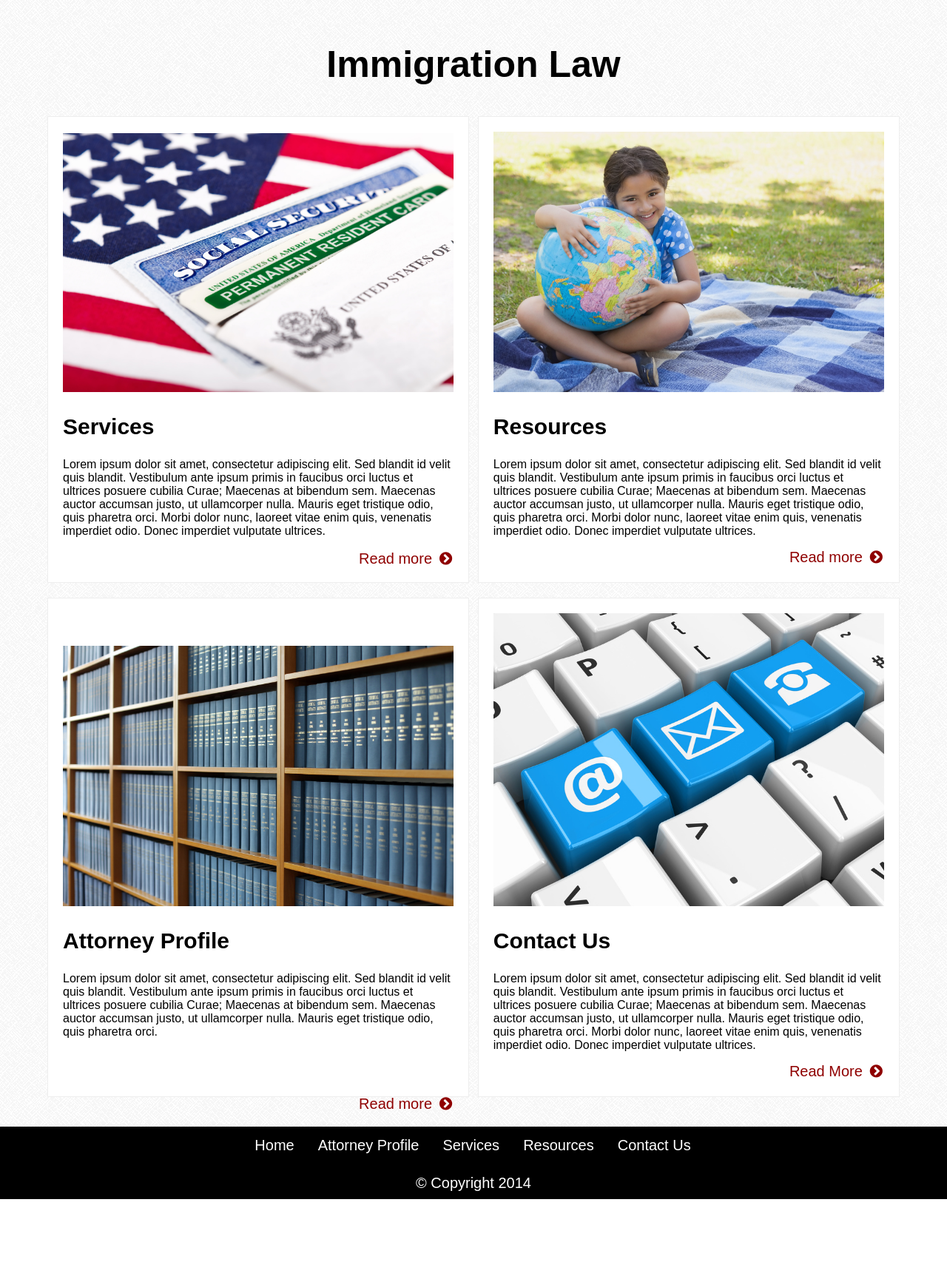
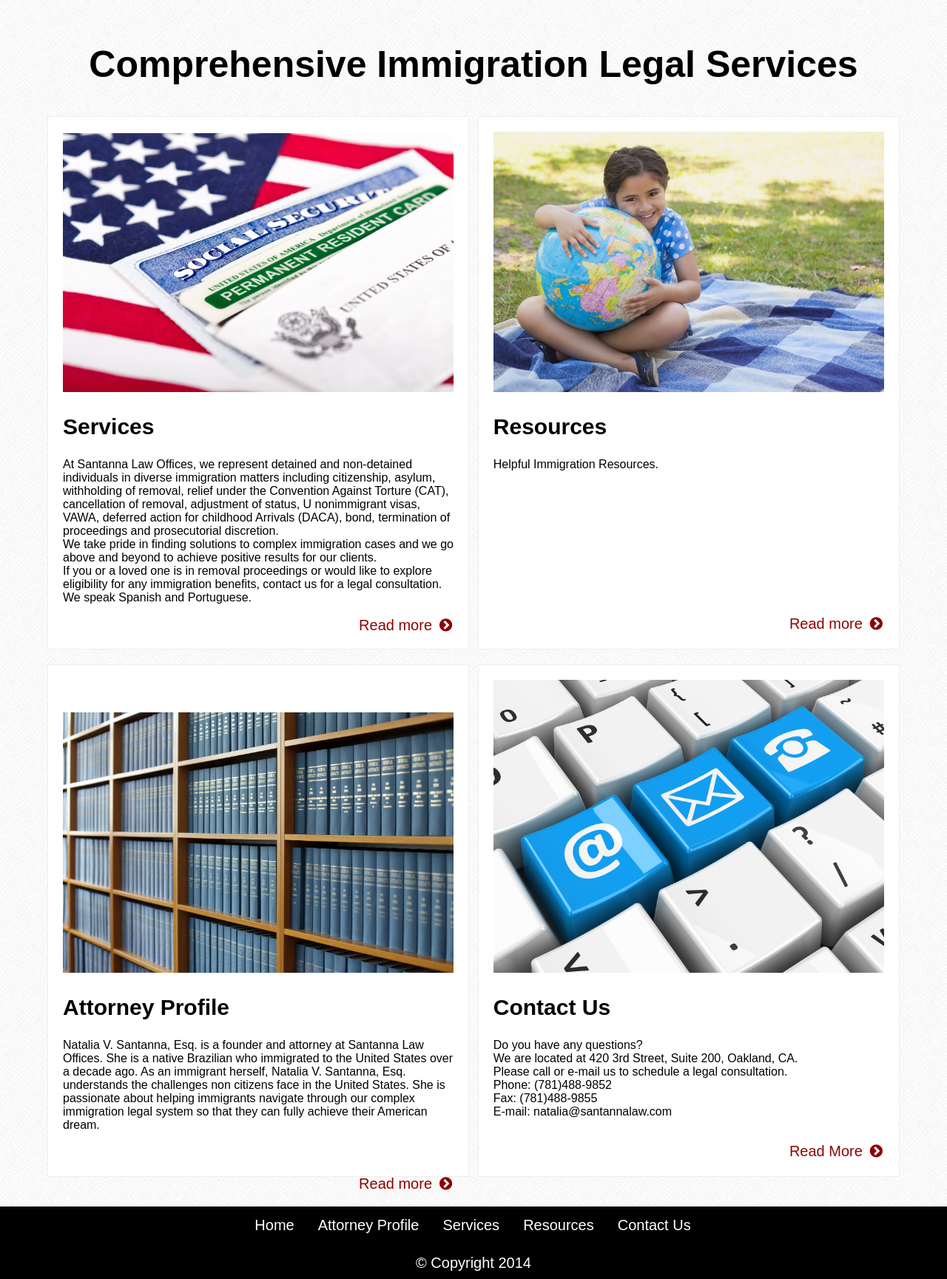
Before and after one commit to mv2sa/bolhufasLaw, a PHP site: page /index.php?page=home in a window 1280 px wide. Shown: the part 106-1835 px from the top of the page at 74% size. Before the commit the page ends 1727 px from the top, so only its background shows below. Run offline with PHP 8.4, Linux system fonts and the light colour scheme; some libraries are stand-ins or nearby versions; some web fonts are replaced.

Commit message:
home links in images and css

```diff
--- a/content/attorneyProfile.html
+++ b/content/attorneyProfile.html
@@ -2,7 +2,7 @@
 <article class="ap-wrapper">
     <div>
         <img class="ap-headingImg" src="img/heading3.jpg" alt="Law books" />
-        <h3>Natalia V. Santanna</h3>
+        <h3>Natalia V. Santanna, Esq.</h3>
         <p>
             Natalia V. Santanna, Esq. is the founder and attorney at Santanna Law Offices. She is a native Brazilian who immigrated to the United States over a decade ago. As an immigrant herself, Natalia V. Santanna, Esq. understands the challenges non citizens face in the United States.  She is passionate about helping immigrants navigate through our complex immigration legal system so that they can fully achieve their American dream.
         </p>
--- a/content/home.html
+++ b/content/home.html
@@ -1,49 +1,65 @@
-<h2 class="ap-title">Immigration Law</h2>
+<h2 class="ap-title">Comprehensive Immigration Legal Services</h2>
 <div class="ma-rowWrap">
     <article class="ma-wrapper">
         <div>
-            <img class="ma-headingImg" src="img/heading2.jpg" alt="American Flag and documents" />
+            <a href="services" class="ma-imgLink">
+                <img class="ma-headingImg" src="img/heading2.jpg" alt="American Flag and documents" />
+            </a>
             <h2>Services</h2>
             <p>
-                Lorem ipsum dolor sit amet, consectetur adipiscing elit. Sed blandit id velit quis blandit. Vestibulum ante ipsum primis in faucibus orci luctus et ultrices posuere cubilia Curae; Maecenas at bibendum sem. Maecenas auctor accumsan justo, ut ullamcorper nulla. Mauris eget tristique odio, quis pharetra orci. Morbi dolor nunc, laoreet vitae enim quis, venenatis imperdiet odio. Donec imperdiet vulputate ultrices.
+                At Santanna Law Offices, we represent detained and non-detained individuals in diverse immigration matters including citizenship, asylum, withholding of removal, relief under the Convention Against Torture (CAT), cancellation of removal, adjustment of status, U nonimmigrant visas, VAWA, deferred action for childhood Arrivals (DACA), bond, termination of proceedings and prosecutorial discretion.<br />
+                We take pride in finding solutions to complex immigration cases and we go above and beyond to achieve positive results for our clients.<br />
+                If you or a loved one is in removal proceedings or would like to explore eligibility for any immigration benefits, contact us for a legal consultation.<br />
+                We speak Spanish and Portuguese.
             </p>
-            <a href="services.html" class="ma-bottomLink">Read more</a>
+            <a href="services" class="ma-bottomLink">Read more</a>
         </div>
     </article>
     <div class="ma-separator">
     </div>
     <article class="ma-wrapper">
         <div>
-            <img class="ma-headingImg" src="img/heading4.jpg" alt="Girl holding the globe" />
+            <a href="resources" class="ma-imgLink">
+                <img class="ma-headingImg" src="img/heading4.jpg" alt="Girl holding the globe" />
+            </a>
             <h2>Resources</h2>
             <p>
-                Lorem ipsum dolor sit amet, consectetur adipiscing elit. Sed blandit id velit quis blandit. Vestibulum ante ipsum primis in faucibus orci luctus et ultrices posuere cubilia Curae; Maecenas at bibendum sem. Maecenas auctor accumsan justo, ut ullamcorper nulla. Mauris eget tristique odio, quis pharetra orci. Morbi dolor nunc, laoreet vitae enim quis, venenatis imperdiet odio. Donec imperdiet vulputate ultrices.
+                Helpful Immigration Resources.
             </p>
-            <a href="resources.html" class="ma-bottomLink">Read more</a>
+            <a href="resources" class="ma-bottomLink">Read more</a>
         </div>
     </article>
 </div>
 <div class="ma-rowWrap">
     <article class="ma-wrapper">
         <div>
-            <img class="ma-headingImg" src="img/heading3.jpg" alt="Law books" />
+            <a href="attorney-profile" class="ma-imgLink">
+                <img class="ma-headingImg" src="img/heading3.jpg" alt="Law books" />
+            </a>
             <h2>Attorney Profile</h2>
             <p>
-                Lorem ipsum dolor sit amet, consectetur adipiscing elit. Sed blandit id velit quis blandit. Vestibulum ante ipsum primis in faucibus orci luctus et ultrices posuere cubilia Curae; Maecenas at bibendum sem. Maecenas auctor accumsan justo, ut ullamcorper nulla. Mauris eget tristique odio, quis pharetra orci.
+                Natalia V. Santanna, Esq. is a founder and attorney at Santanna Law Offices. She is a native Brazilian who immigrated to the United States over a decade ago. As an immigrant herself, Natalia V. Santanna, Esq. understands the challenges non citizens face in the United States.  She is passionate about helping immigrants navigate through our complex immigration legal system so that they can fully achieve their American dream.
             </p>
-            <a href="attorneyProfile.html" class="ma-bottomLink">Read more</a>
+            <a href="attorney-profile" class="ma-bottomLink">Read more</a>
         </div>
     </article>
     <div class="ma-separator">
     </div>
     <article class="ma-wrapper">
         <div>
-            <img class="ma-headingImg" src="img/heading1.jpg" alt="Contact Us image" />
+            <a href="contact-us" class="ma-imgLink">
+                <img class="ma-headingImg" src="img/heading1.jpg" alt="Contact Us image" />
+            </a>
             <h2>Contact Us</h2>
             <p>
-                Lorem ipsum dolor sit amet, consectetur adipiscing elit. Sed blandit id velit quis blandit. Vestibulum ante ipsum primis in faucibus orci luctus et ultrices posuere cubilia Curae; Maecenas at bibendum sem. Maecenas auctor accumsan justo, ut ullamcorper nulla. Mauris eget tristique odio, quis pharetra orci. Morbi dolor nunc, laoreet vitae enim quis, venenatis imperdiet odio. Donec imperdiet vulputate ultrices.
+                Do you have any questions?<br />
+                We are located at 420 3rd Street, Suite 200, Oakland, CA. <br />
+                Please call or e-mail us to schedule a legal consultation. <br />
+                Phone: (781)488-9852 <br />
+                Fax: (781)488-9855 <br />
+                E-mail: natalia@santannalaw.com
             </p>
-            <a href="contactUs.html" class="ma-bottomLink">Read More</a>
+            <a href="contact-us" class="ma-bottomLink">Read More</a>
         </div>
     </article>
 </div>
--- a/css/main.css
+++ b/css/main.css
@@ -164,11 +164,8 @@ main {
 }
 #google_translate_element {
     margin-top: 0.5em;
-    margin-right: 0.5em;
+    margin-left: 0.5em;
     height: 0.3em;
-}
-#google_translate_element > div {
-    float: right;
 }
 
 /* footer */
@@ -221,6 +218,11 @@ main {
 }
 
 .ma-wrapper .ma-headingImg {
+    width: 100%;
+}
+
+.ma-wrapper .ma-imgLink {
+    display: block;
     width: 100%;
 }
 
```
